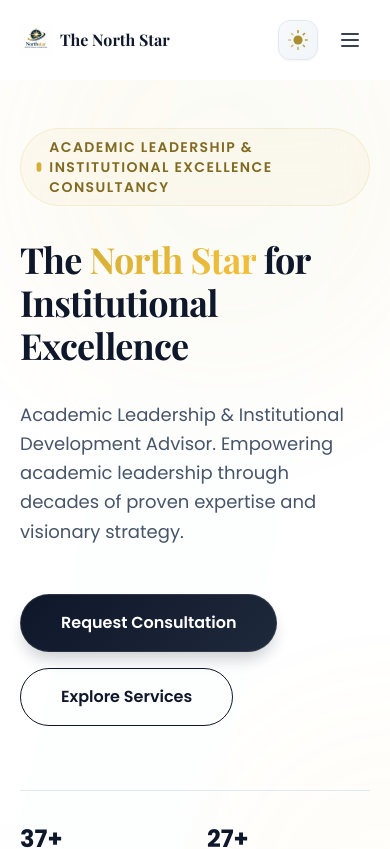
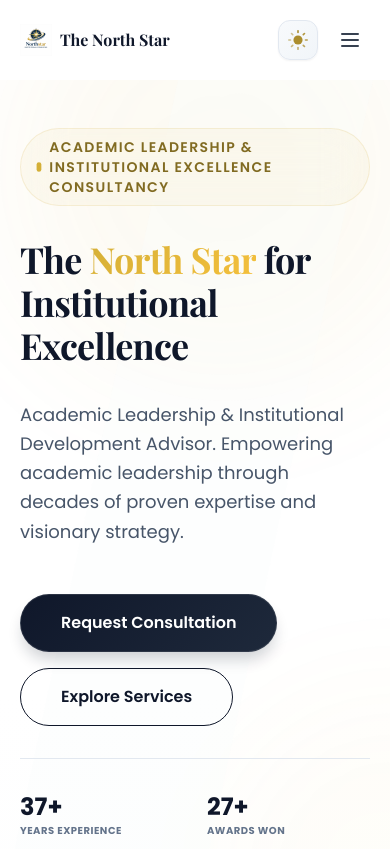
Before and after one commit to chandusiriyala7/sumayaadvisory, a Next.js app: page / in a window 390 px wide. Shown: the top 849 px of the page. Built offline with nearby package versions, Linux system fonts and the light colour scheme.

Commit message:
Fix button spacing: Add 50px margin between buttons and border
- Added mb-12 (48px) to buttons container for proper spacing
- Adjusted stats section pt-8 for balanced layout
- Prevents Explore Services button from touching border line
- Works correctly on both mobile and desktop views

```diff
--- a/components/HeroSection.js
+++ b/components/HeroSection.js
@@ -90,7 +90,7 @@
                         </motion.p>
 
                         <motion.div
-                            className="flex flex-col sm:flex-row gap-4 pt-4 pb-8"
+                            className="flex flex-col sm:flex-row gap-4 pt-4 mb-12"
                             initial={{ opacity: 0, y: 15 }}
                             animate={{ opacity: 1, y: 0 }}
                             transition={{ delay: 0.25, duration: 0.5 }}
```
